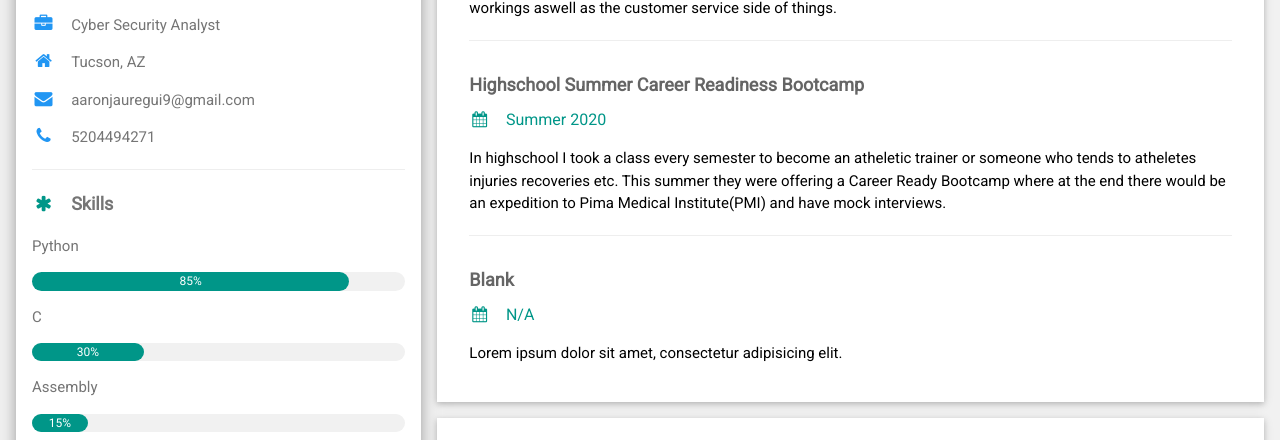
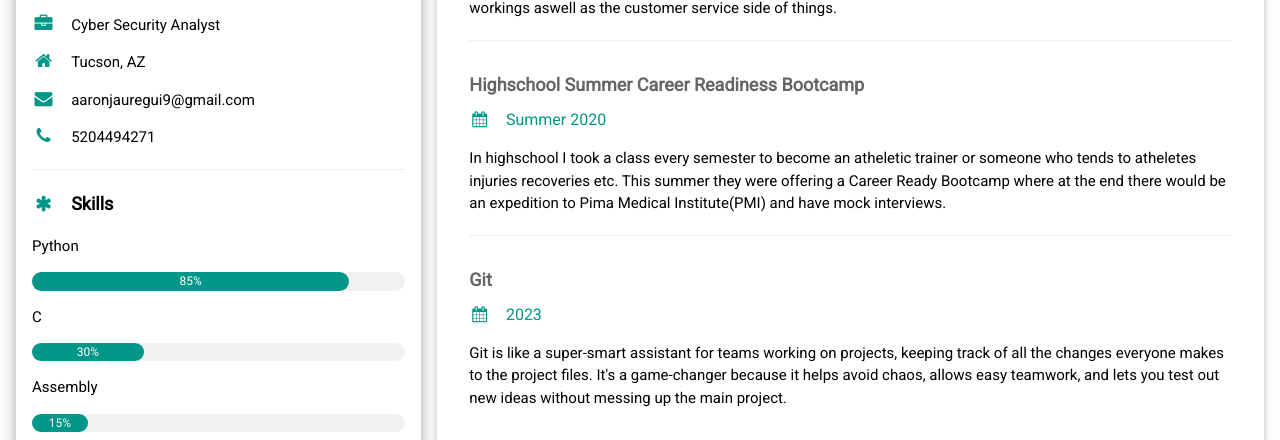
Before and after one commit to Spectre-AFK/Spectre-AFK.github.io, a plain HTML site: page index.html in a window 1280 px wide. Shown: the part 247-687 px from the top of the page. Drawn offline with nearby package versions, Linux system fonts and the light colour scheme.

Commit message:
testing colors.#2

```diff
--- a/index.html
+++ b/index.html
@@ -1,7 +1,7 @@
 <!DOCTYPE html>
 <html>
 <head>
-<title>W3.CSS Template</title>
+<title>Aaron-Spectre</title>
 <meta charset="UTF-8">
 <meta name="viewport" content="width=device-width, initial-scale=1">
 <link rel="stylesheet" href="https://www.w3schools.com/w3css/4/w3.css">
@@ -11,7 +11,7 @@
 html,body,h1,h2,h3,h4,h5,h6 {font-family: "Roboto", sans-serif}
 </style>
 </head>
-<body class="w3-light-grey">
+<body class="w3-text-teal">
 
 <!-- Page Container -->
 <div class="w3-content w3-margin-top" style="max-width:1400px;">
@@ -22,18 +22,18 @@ html,body,h1,h2,h3,h4,h5,h6 {font-family: "Roboto", sans-serif}
     <!-- Left Column -->
     <div class="w3-third">
 
-      <div class="w3-white w3-text-grey w3-card-4">
+      <div class="w3-text-black w3-text-white w3-card-4">
         <div class="w3-display-container">
           <img src="portrait.png" style="width:100%" alt="Avatar">
-          <div class="w3-display-bottomleft w3-container w3-text-black">
+          <div class="w3-display-bottomleft w3-container w3-text-white">
             <h2>Aaron Jauregui</h2>
           </div>
         </div>
         <div class="w3-container">
-          <p><i class="fa fa-briefcase fa-fw w3-margin-right w3-large w3-text-blue"></i>Cyber Security Analyst</p>
-          <p><i class="fa fa-home fa-fw w3-margin-right w3-large w3-text-blue"></i>Tucson, AZ</p>
-          <p><i class="fa fa-envelope fa-fw w3-margin-right w3-large w3-text-blue"></i>aaronjauregui9@gmail.com</p>
-          <p><i class="fa fa-phone fa-fw w3-margin-right w3-large w3-text-blue"></i>5204494271</p>
+          <p><i class="fa fa-briefcase fa-fw w3-margin-right w3-large w3-text-teal"></i>Cyber Security Analyst</p>
+          <p><i class="fa fa-home fa-fw w3-margin-right w3-large w3-text-teal"></i>Tucson, AZ</p>
+          <p><i class="fa fa-envelope fa-fw w3-margin-right w3-large w3-text-teal"></i>aaronjauregui9@gmail.com</p>
+          <p><i class="fa fa-phone fa-fw w3-margin-right w3-large w3-text-teal"></i>5204494271</p>
           <hr>
 
           <p class="w3-large"><b><i class="fa fa-asterisk fa-fw w3-margin-right w3-text-teal"></i>Skills</b></p>
@@ -80,7 +80,7 @@ html,body,h1,h2,h3,h4,h5,h6 {font-family: "Roboto", sans-serif}
         <h2 class="w3-text-grey w3-padding-16"><i class="fa fa-suitcase fa-fw w3-margin-right w3-xxlarge w3-text-teal"></i>Work Experience</h2>
         <div class="w3-container">
           <h5 class="w3-opacity"><b>HVAC Technician</b></h5>
-          <h6 class="w3-text-teal"><i class="fa fa-calendar fa-fw w3-margin-right"></i>Summer 2020-23<span class="w3-tag w3-teal w3-round">Current</span></h6>
+          <h6 class="w3-text-teal"><i class="fa fa-calendar fa-fw w3-margin-right"></i>Summer 2020 - 23<span class="w3-tag w3-teal w3-round">Current</span></h6>
           <p>Here in Arizona Air conditioning and refrigeration is highly demanded because of our heat. My dad will ask for me to tag along and help, and during this time I get the oppertunity to learn about mechanical systems are their inner workings aswell as the customer service side of things.</p>
           <hr>
         </div>
@@ -91,9 +91,9 @@ html,body,h1,h2,h3,h4,h5,h6 {font-family: "Roboto", sans-serif}
           <hr>
         </div>
         <div class="w3-container">
-          <h5 class="w3-opacity"><b>Blank</b></h5>
-          <h6 class="w3-text-teal"><i class="fa fa-calendar fa-fw w3-margin-right"></i>N/A</h6>
-          <p>Lorem ipsum dolor sit amet, consectetur adipisicing elit. </p><br>
+          <h5 class="w3-opacity"><b>Git</b></h5>
+          <h6 class="w3-text-teal"><i class="fa fa-calendar fa-fw w3-margin-right"></i>2023</h6>
+          <p>Git is like a super-smart assistant for teams working on projects, keeping track of all the changes everyone makes to the project files. It's a game-changer because it helps avoid chaos, allows easy teamwork, and lets you test out new ideas without messing up the main project. </p><br>
         </div>
       </div>
 
```
